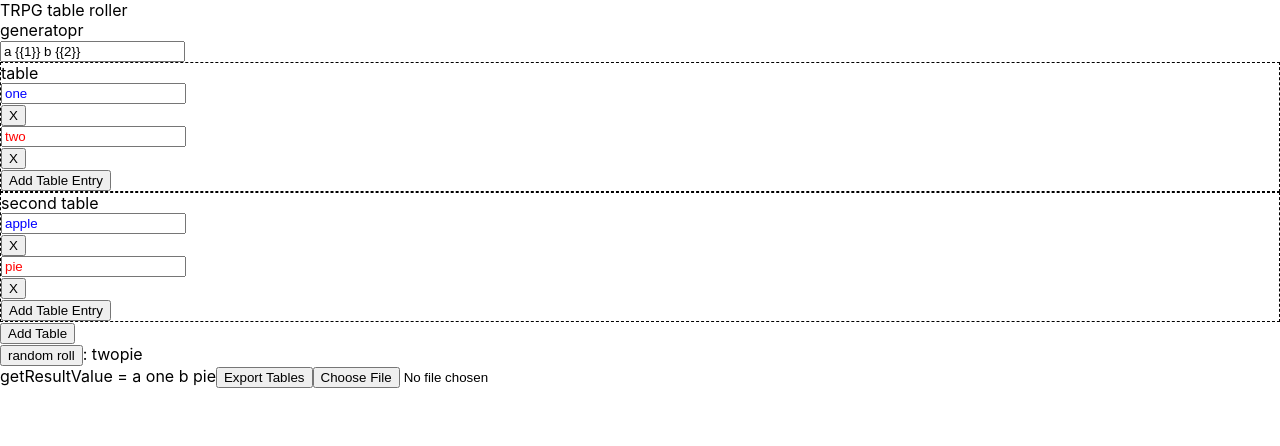
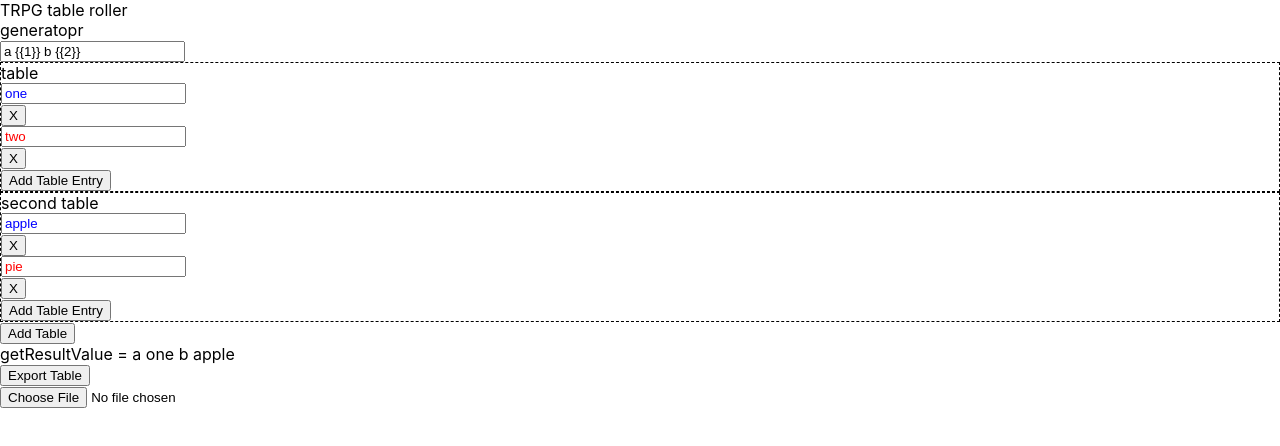
Before and after one commit to lhawes/trpg-table-roller, a React (Create React App) app: page / in a window 1280 px wide. Shown: the top 446 px of the page. Built offline with nearby package versions, Linux system fonts and the light colour scheme.

Commit message:
clean up

```diff
--- a/src/App.tsx
+++ b/src/App.tsx
@@ -4,7 +4,7 @@ import { TableEntry } from './components/TableEntry';
 import { TableList } from './components/TableList';
 import { changeTextTemplateAction, updateStateFromFileAction } from './state/generator/generatorActions';
 import { getGeneratorName, getGeneratorTextTemplate } from './state/generator/generatorSelectors';
-import { getRandomEntries, getResult } from './state/generator/rollSelectors';
+import { getResult } from './state/generator/rollSelectors';
 import { rootInitialState } from './state/rootInitialState';
 import { rootReducer } from './state/rootReducer';
 import { defaultDispatch } from './utils/defaultDispatch';
@@ -17,7 +17,6 @@ export const DispatchContext = React.createContext(defaultDispatch);
 const App = () => {
   const [state, dispatch] = useReducer(rootReducer, rootInitialState);
   const generatorName = getGeneratorName(state);
-  const randomRoll = getRandomEntries(state);
   const result = getResult(state);
   const textTemplate = getGeneratorTextTemplate(state);
 
@@ -42,11 +41,9 @@ const App = () => {
           </header>
           {generatorName }<br/>
           <TableEntry value={textTemplate} style={{}} onChange={changeTextTemplate} />
-          <TableList />
-          <div>
-            <button>random roll</button>: { randomRoll.map((choice:string, i: number)=> <span key={`randomroll${i}`}>{choice}</span>) }</div>
-            getResultValue = {result}
-          <button onClick={exportData}>Export Tables</button>
+          <TableList /><br />
+          getResultValue = {result}<br />
+          <button onClick={exportData}>Export Table</button><br />
           <input id={uploadInputId} type="file" onChange={getFileHandler}></input>
         </div>
       </StateContext.Provider>
--- a/src/state/generator/generatorActions.ts
+++ b/src/state/generator/generatorActions.ts
@@ -78,10 +78,6 @@ export const changeTableNameAction = (tableName: string, tableIndex: number): An
 }
 
 export const updateStateFromFileAction = (fileState: any) => {
-  console.log({
-    type: typeof fileState,
-    fileState,
-  })
   return {
     type: GeneratorActionTypes.UPDATE_STATE_FROM_FILE,
     payload: {
```
